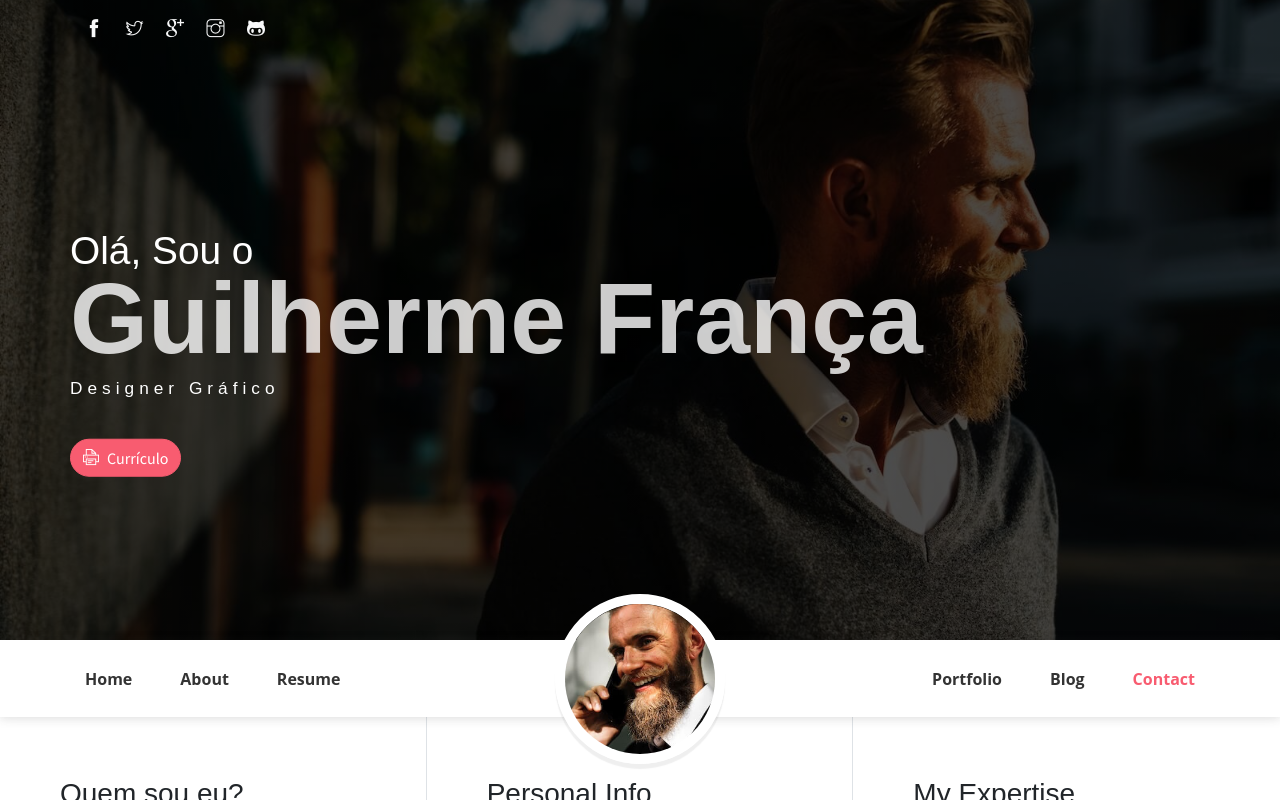
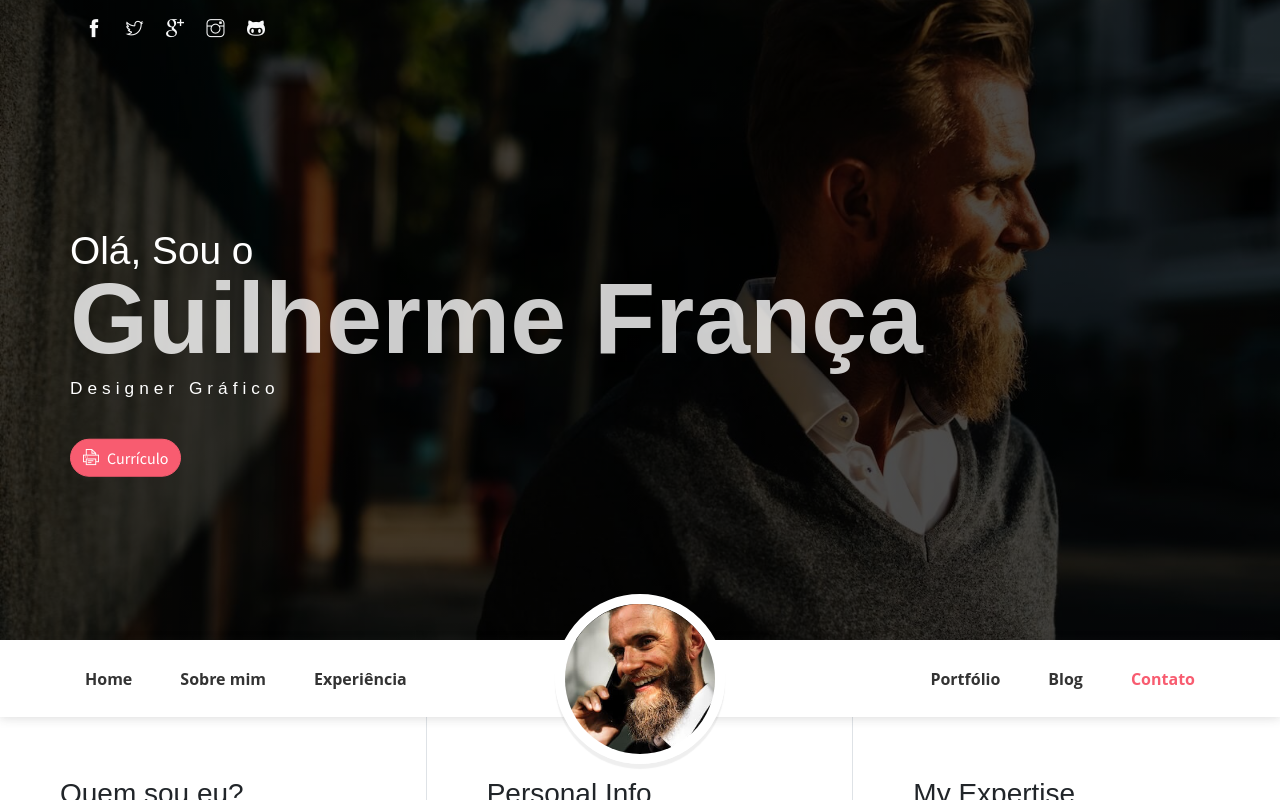
Before and after one commit to guilefranca/guileportfolio, a website: page public_html/css/index.html in a window 1280 px wide. Shown: the top 800 px of the page. Drawn offline with Linux system fonts and the light colour scheme; some packages are replaced by stand-ins of ours.

Commit message:
Update index.html

```diff
--- a/public_html/css/index.html
+++ b/public_html/css/index.html
@@ -41,28 +41,28 @@
                         <a href="#home" class="nav-link">Home</a>
                     </li>
                     <li class="nav-item">
-                        <a href="#about" class="nav-link">About</a>
+                        <a href="#about" class="nav-link">Sobre mim</a>
                     </li>
                     <li class="nav-item">
-                        <a href="#resume" class="nav-link">Resume</a>
+                        <a href="#resume" class="nav-link">Experiência</a>
                     </li>
                 </ul>
                 <ul class="navbar-nav brand">
                     <img src="assets/imgs/avatar.jpg" alt="" class="brand-img">
                     <li class="brand-txt">
-                        <h5 class="brand-title">John Doe</h5>
-                        <div class="brand-subtitle">Web Designer | Developer</div>
+                        <h5 class="brand-title">Guilherme França</h5>
+                        <div class="brand-subtitle">Designer Gráfico </div>
                     </li>
                 </ul>
                 <ul class="navbar-nav ml-auto">
                     <li class="nav-item">
-                        <a href="#portfolio" class="nav-link">Portfolio</a>
+                        <a href="#portfolio" class="nav-link">Portfólio</a>
                     </li>
                     <li class="nav-item">
                         <a href="#blog" class="nav-link">Blog</a>
                     </li>
                     <li class="nav-item last-item">
-                        <a href="#contact" class="nav-link">Contact</a>
+                        <a href="#contact" class="nav-link">Contato</a>
                     </li>
                 </ul>
             </div>
```
